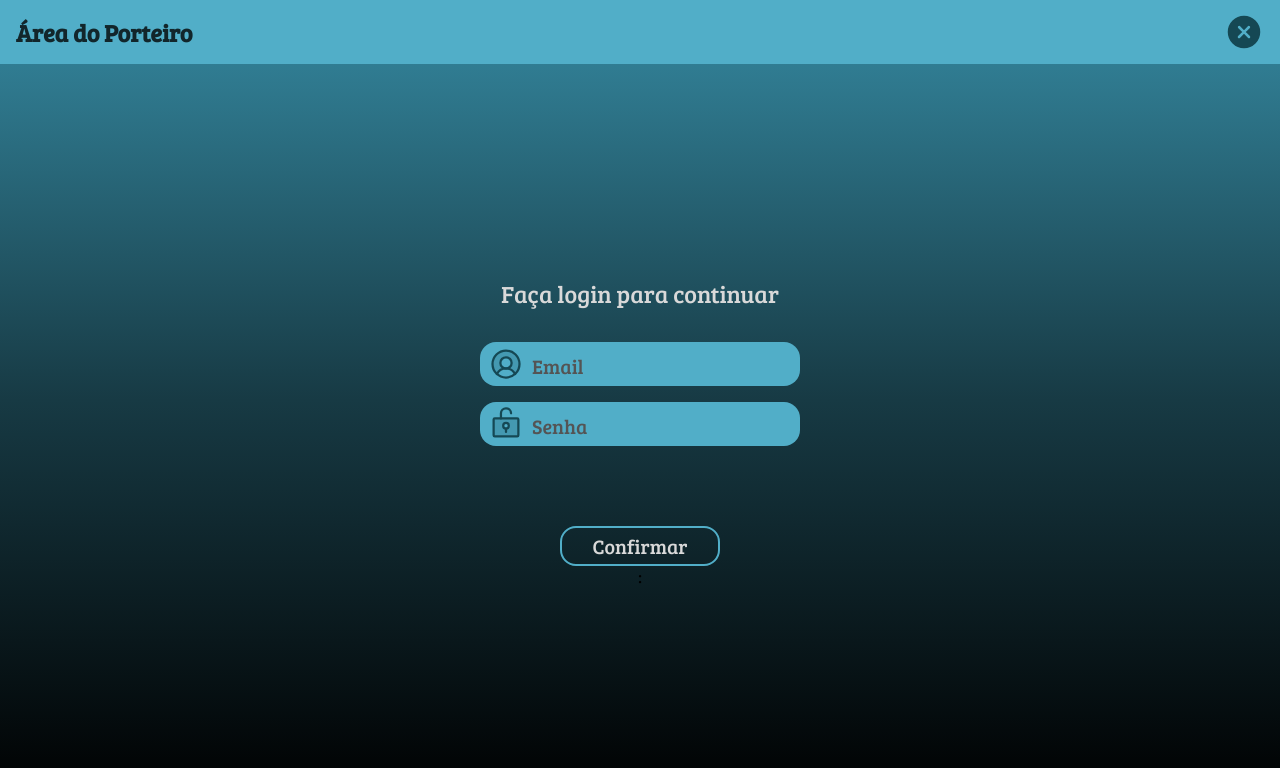
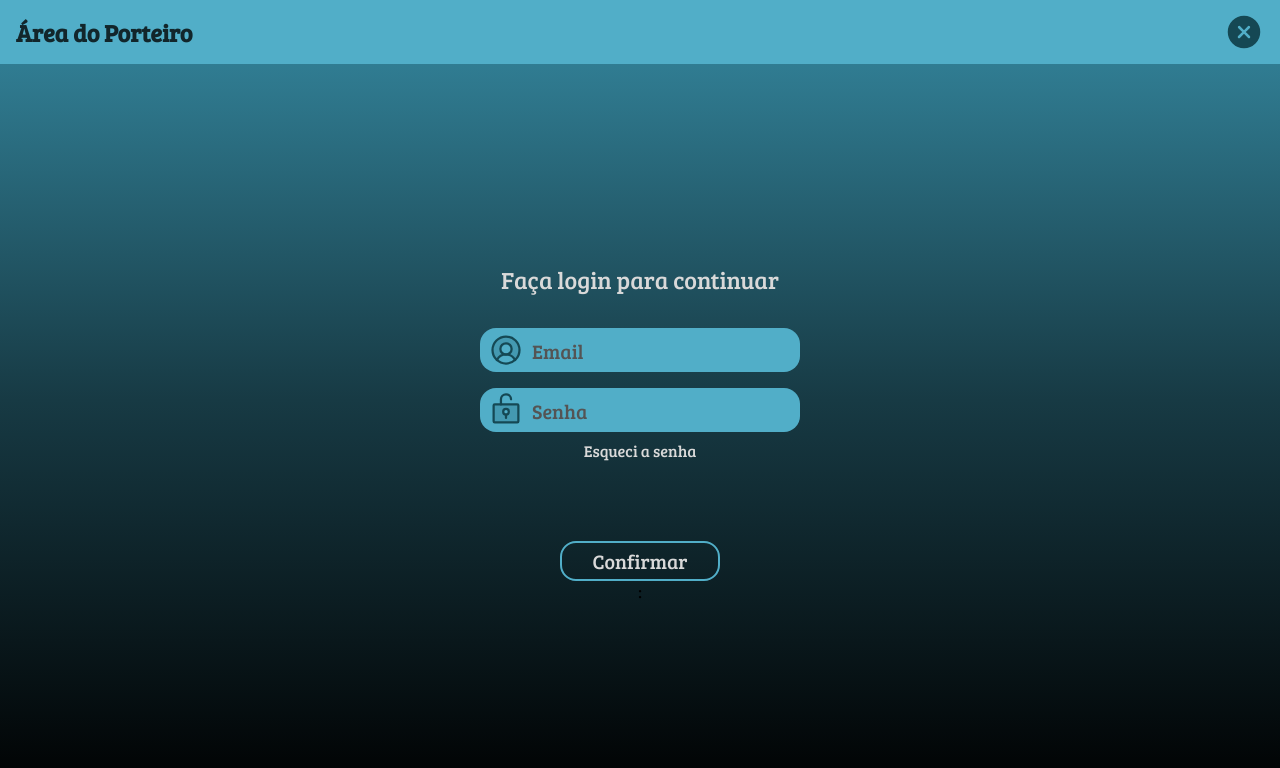
Before and after one commit to diegonacif/eba-chegou, a React (Vite) app: page /auth in a window 1280 px wide. Shown: the top 768 px of the page. Built offline with nearby package versions, Linux system fonts and the light colour scheme; no server answers.

Commit message:
feat: reset password

```diff
--- a/src/pages/Auth/Auth.jsx
+++ b/src/pages/Auth/Auth.jsx
@@ -7,6 +7,7 @@ import { toast, ToastContainer } from 'react-toastify';
 import "react-toastify/dist/ReactToastify.css";
 import { AuthGoogleContext } from '../../contexts/AuthGoogleProvider';
 import { AuthEmailContext } from '../../contexts/AuthEmailProvider';
+import { getAuth, sendPasswordResetEmail } from 'firebase/auth';
 
 
 
@@ -17,7 +18,7 @@ export const Auth = () => {
   //   await handleGoogleSignIn();
   // }
 
-  // Controlador Hook Form
+  // Hook Form Controller
   const {
     watch,
     register,
@@ -53,6 +54,39 @@ export const Auth = () => {
     loginUser();
   }
 
+  // Password Reset
+  const auth = getAuth();
+  function handleSendPasswordReset() {
+    sendPasswordResetEmail(auth, getValues("emailReset"))
+      .then(() => {
+        console.log("password reset sent");
+        setValue("emailReset", "");
+        setIsForgotPassword(false);
+      })
+      .catch((error) => {
+        const errorCode = error.code;
+        const errorMessage = error.message;
+        console.error({ "errorCode": errorCode, "errorMessage": errorMessage })
+      });
+  }
+
+  const [isForgotPassword, setIsForgotPassword] = useState(false);
+
+  // console.log({
+  //   "email": watch("email"),
+  //   "resetEmail": watch("emailReset")
+  // })
+
+  // Reset State
+  function handleResetState() {
+    setIsForgotPassword(current => !current);
+    setValue("email", "");
+    setValue("emailReset", "");
+    setValue("password", "");
+  }
+
+
+  // Toasts
   const NotifyError = () => {
     toast.error('Senha incorreta!', {
       position: "bottom-right",
@@ -83,25 +117,78 @@ export const Auth = () => {
     <div className="auth-container">
       <header>
         <h2>Área do Porteiro</h2>
+        {
+          !isForgotPassword ?
           <Link to="/">
             <XCircle size={40} color="#154854" weight="fill" />
-        </Link>
+          </Link> :
+          <div className="x-wrapper" onClick={() => handleResetState()}>
+            <XCircle size={40} color="#154854" weight="fill" />
+          </div>
+        }
+
       </header>
+      {
+        !isForgotPassword ?
+        <>
           <section>
             <span>Faça login para continuar</span>
             <div className="input-wrapper">
               <UserCircle size={36} color="#154854" weight="duotone" />
-          <input type="text" placeholder="Email" {...register("email")}/>
+              <input
+                type="text"
+                placeholder="Email"
+                {...register("email")}
+              />
             </div>
             <div className="input-wrapper">
               <LockKeyOpen size={36} color="#154854" weight="duotone" />
-          <input type="password" placeholder="Senha" {...register("password")}/>
+              <input
+                type="password"
+                placeholder="Senha"
+                {...register("password")}
+              />
+            </div>
+            <div className="forgot-password-wrapper">
+              <span
+                id="forgot-password"
+                onClick={() => handleResetState()}>
+                  Esqueci a senha
+                </span>
             </div>
 
               <button onClick={() => handleLogin()}>Confirmar</button> :
 
             <ToastContainer closeButton={false} />
           </section>
+        </> :
+        <>
+        <section>
+          <span id="reset-title">Insira seu e-mail e clique em enviar</span>
+          <div className="input-wrapper">
+            <UserCircle size={36} color="#154854" weight="duotone" />
+            <input
+              type="text"
+              placeholder="Email"
+              {...register("emailReset")}
+            />
+          </div>
+
+          {/* <div className="forgot-password-wrapper">
+            <span
+              id="forgot-password"
+              onClick={() => handleResetState()}>
+                Voltar
+              </span>
+          </div> */}
+
+            <button onClick={() => handleSendPasswordReset()}>Enviar</button> :
+
+          <ToastContainer closeButton={false} />
+        </section>
+      </>
+      }
+
     </div>
   )
 }
--- a/src/pages/Auth/_Auth.scss
+++ b/src/pages/Auth/_Auth.scss
@@ -16,9 +16,10 @@
     background-color: $primary-color;
     color: $black;
 
-    a {
+    a, .x-wrapper {
       @include flex;
       align-items: center;
+      cursor: pointer;
     }
   }
 
@@ -32,6 +33,22 @@
     span {
       color: $white;
       font-size: 1.5rem;
+    }
+
+    span#reset-title {
+      font-size: 1.375rem;
+    }
+
+    .forgot-password-wrapper {
+      display: flex;
+      width: 20rem;
+      justify-content: center;
+
+      span#forgot-password {
+        font-size: 1rem;
+        margin-top: 0.5rem;
+        cursor: pointer;
+      }
     }
 
     .input-wrapper {
--- a/src/styles/App.css
+++ b/src/styles/App.css
@@ -115,10 +115,11 @@ a:focus-visible, a:focus-within, a:focus, a:active, a:target {
   background-color: #51aec8;
   color: #12262b;
 }
-.auth-container header a {
+.auth-container header a, .auth-container header .x-wrapper {
   display: flex;
   flex-direction: row;
   align-items: center;
+  cursor: pointer;
 }
 .auth-container section {
   display: flex;
@@ -131,6 +132,19 @@ a:focus-visible, a:focus-within, a:focus, a:active, a:target {
 .auth-container section span {
   color: #d9d9d9;
   font-size: 1.5rem;
+}
+.auth-container section span#reset-title {
+  font-size: 1.375rem;
+}
+.auth-container section .forgot-password-wrapper {
+  display: flex;
+  width: 20rem;
+  justify-content: center;
+}
+.auth-container section .forgot-password-wrapper span#forgot-password {
+  font-size: 1rem;
+  margin-top: 0.5rem;
+  cursor: pointer;
 }
 .auth-container section .input-wrapper {
   display: flex;
```
Also changed, not shown: 1 other file (tests, documents, lock files or other folders). Lines whose indentation alone changed are shown as unchanged.
